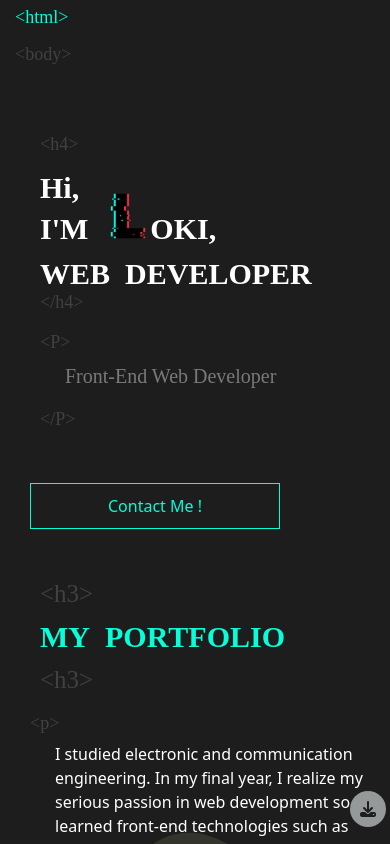
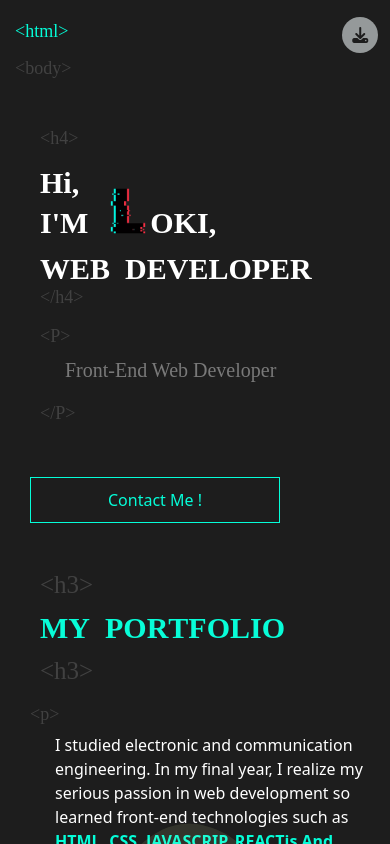
Before and after one commit to LokeshLokesh12/Portfolio_React, a React (Create React App) app: page / in a window 390 px wide. Shown: the top 844 px of the page. Built offline with nearby package versions, Linux system fonts and the light colour scheme; a web font is replaced by a local one.

Commit message:
download up

```diff
--- a/src/Css/Main.css
+++ b/src/Css/Main.css
@@ -105,7 +105,7 @@ a:hover{
     max-height: auto;
     /* margin:0 0 0 10%; */
     /* padding: 50px 20px 10px 50px; */
-    padding: 0px 20px 10px 50px;
+    padding: 0px 20px 10px 20px;
     /* padding: 80px 20px 10px 50px; */
 }
 /* .real{
@@ -123,7 +123,7 @@ a:hover{
 .html::after{
     content:"<body>" ;
     display: block;
-    margin: 10px 0 50px;
+    margin: 10px 0 30px;
     color: #414141;
     font-size: 18px;
     font-family: 'La Belle Aurore', cursive;
@@ -303,7 +303,7 @@ a:hover{
 .intro {
     overflow: hidden !important;
     /* padding: 0 0 20px 0; */
-    padding: 1% 0 ;
+    padding: 30px 0 ;
     display: flex;
     flex-direction: column;
     /* justify-content: space-around;
--- a/src/Css/Media.css
+++ b/src/Css/Media.css
@@ -31,13 +31,21 @@
         margin-left: 0;
 
         overflow-x: hidden;
-        padding: 50px 20px 10px 30px;
+        padding: 0px 20px 10px 30px;
     }
     .html::before {
         color:#05fdd8;
     }
     .form {
         width: 100%;
+    }
+    .down_icon{
+        top: 2%;
+        right: 3% !important;
+        bottom: none;
+    }
+    .intro{
+        padding: 5% 0 0 0 ;
     }
 }
 @media only screen and (max-width: 430px){
```
